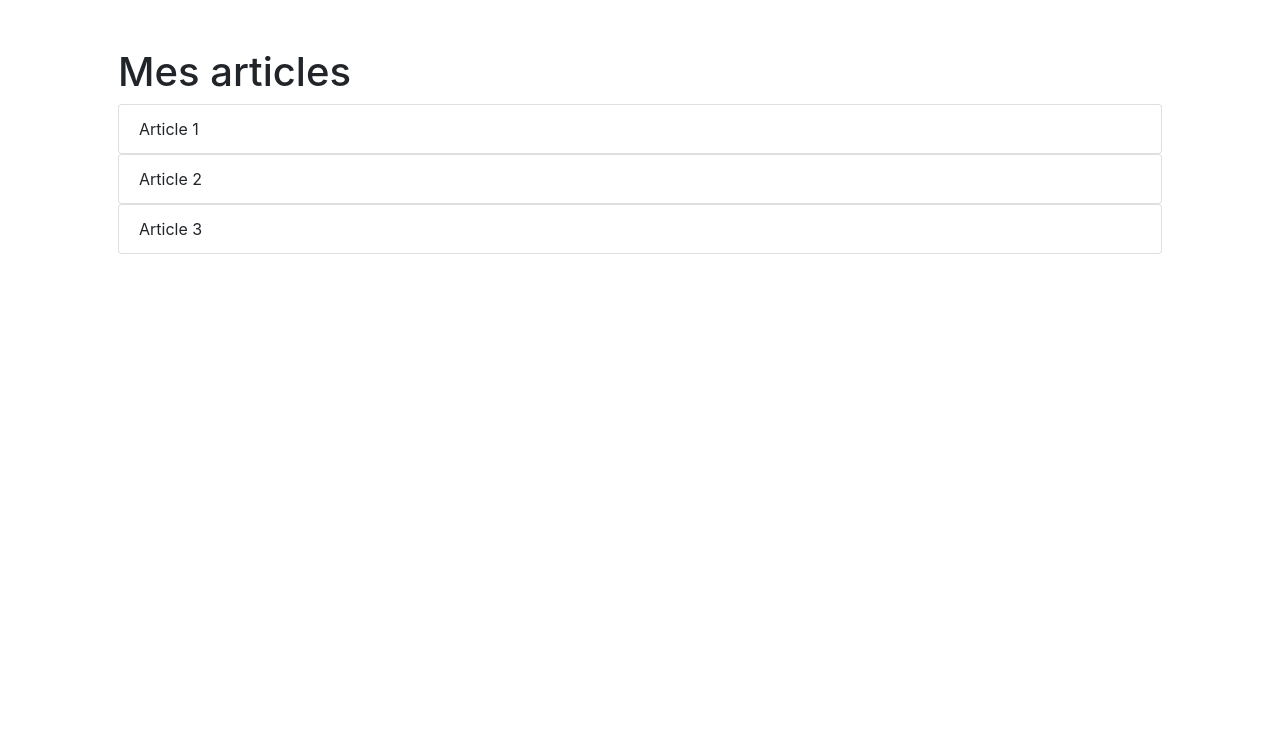
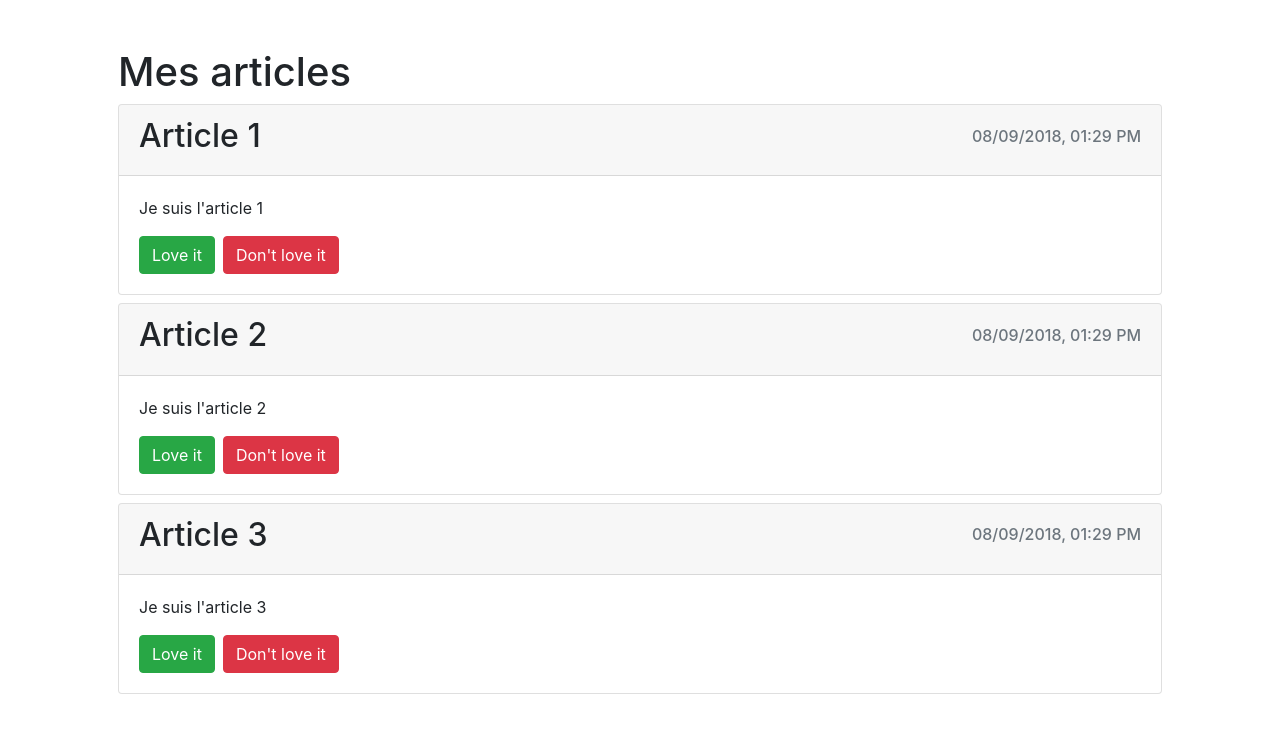
Before and after one commit to magali-thuaire/Blog, an Angular app: page / in a window 1280 px wide. Shown: the top 730 px of the page. Built offline with nearby package versions, Linux system fonts and the light colour scheme.

Commit message:
mise en forme des articles

```diff
--- a/src/app/post-list/post-list-item/post-list-item.component.html
+++ b/src/app/post-list/post-list-item/post-list-item.component.html
@@ -1,3 +1,11 @@
-<li class="list-group-item">
-	{{ post.title}}
+<li class="card list-group-item-default mb-2">
+	<div class="card-header d-flex align-items-center justify-content-between">
+		<h2>{{ post.title }}</h2>
+		<h6 class="text-muted">{{ post.created_at | date: 'dd/MM/yyyy, hh:mm a' }}</h6>
+	</div>
+	<div class="card-body">
+		<p class="card-text">{{ post.content }}</p>
+		<a class="btn btn-success text-white">Love it</a>
+		<a class="btn btn-danger text-white ml-2">Don't love it</a>
+	</div>
 </li>
```
